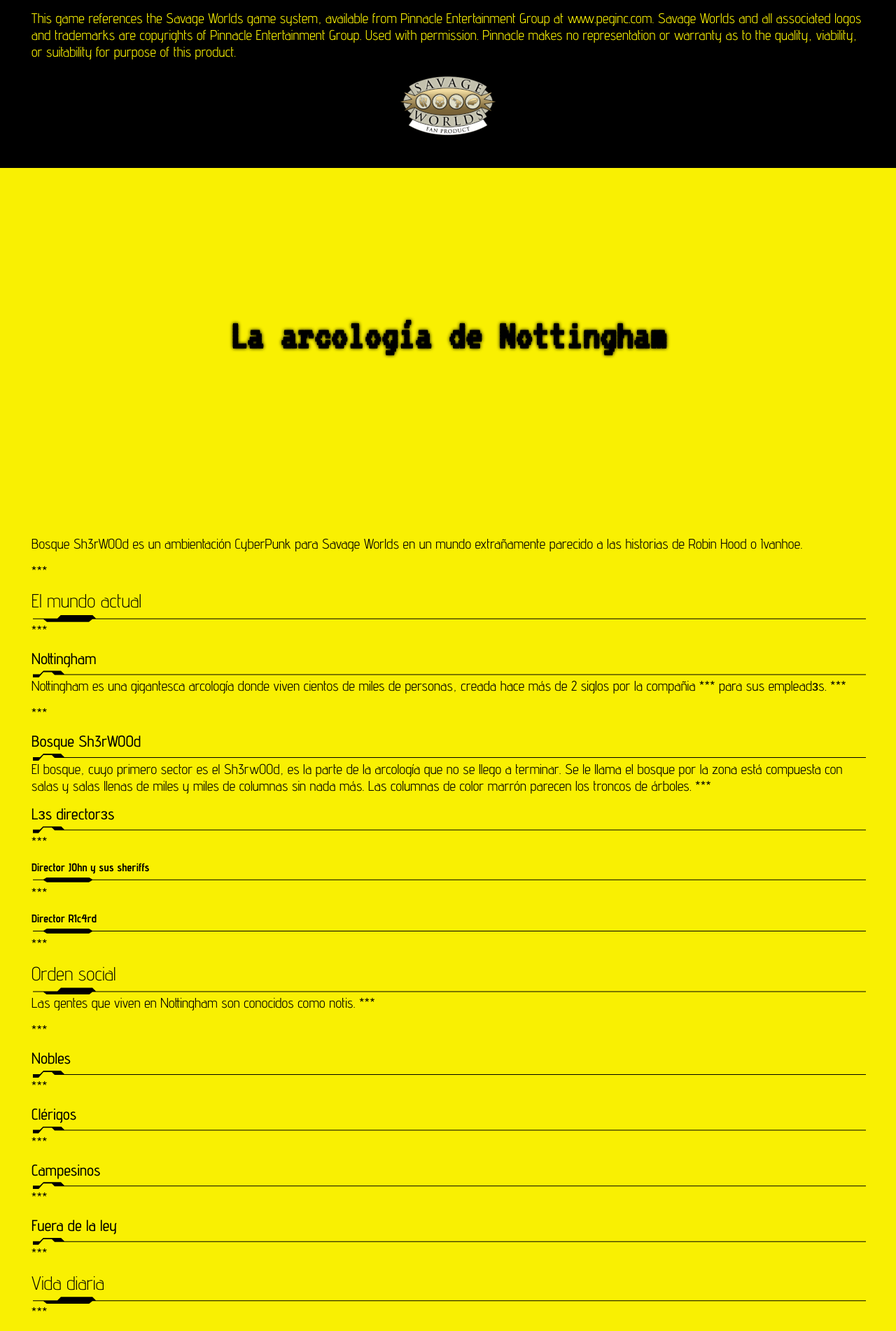
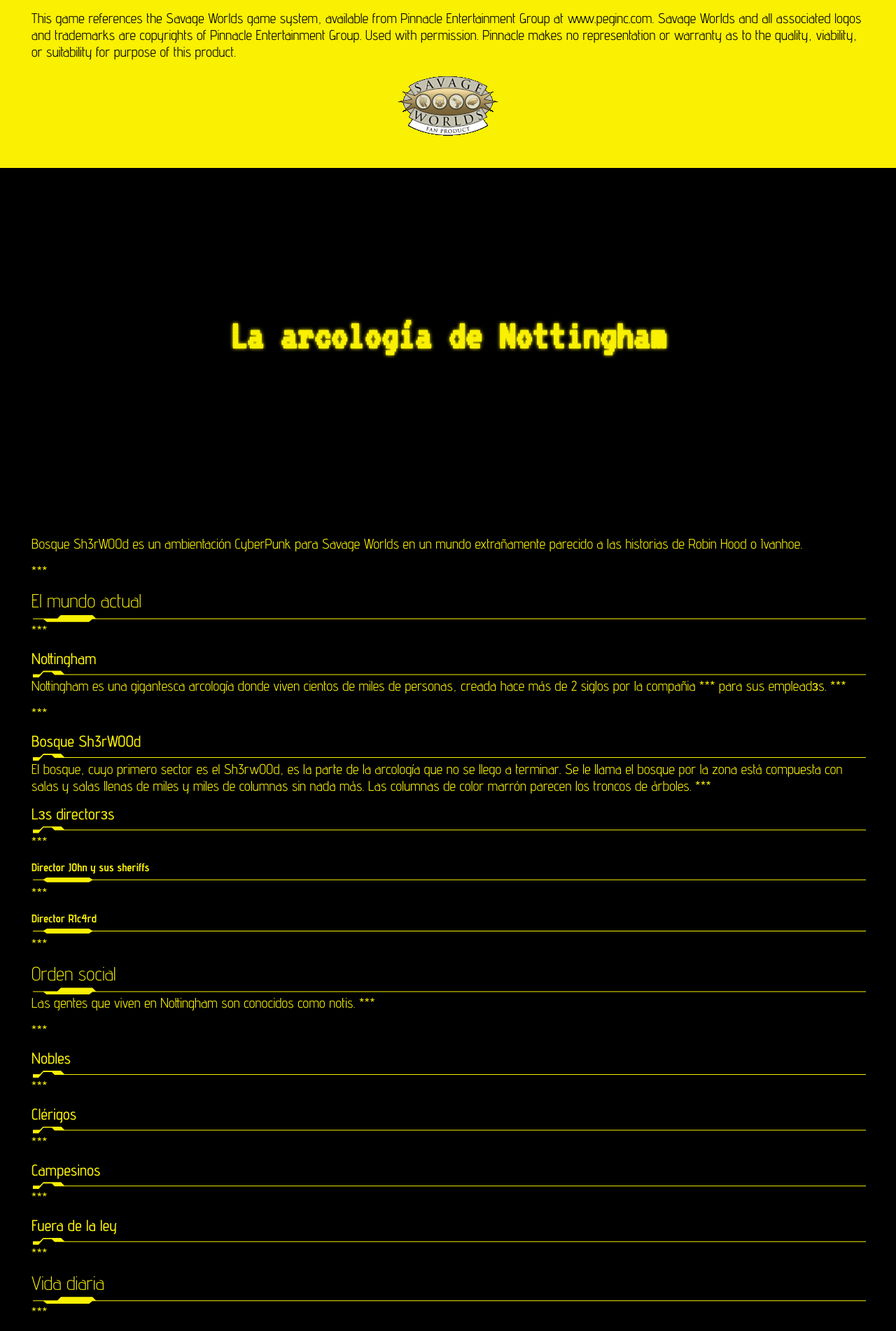
Before and after one commit to gwannon/bosque-Sh3rW00d, a PHP site: page / in a window 1280 px wide. Shown: the part 1341-3243 px from the top of the page at 70% size. Run offline with PHP 8.4, Linux system fonts and the light colour scheme.

Commit message:
Diseño portada

```diff
--- a/assests/css/style.css
+++ b/assests/css/style.css
@@ -131,8 +131,8 @@ h1 {
   }
 }
 
-body > section:nth-of-type(even),
-body > section:nth-of-type(even) { background: var(--black-color); color: var(--yellow-color); }
+body > section:nth-of-type(odd),
+body > section:nth-of-type(odd) { background: var(--black-color); color: var(--yellow-color); }
 
 body > section:before {
   opacity: 0;
@@ -202,29 +202,31 @@ section:nth-of-type(1) {
   align-content: center;
   padding: 10px;
   box-sizing: border-box;
+  /*background-color: var(--black-color)*/
+
 }
 
 section:nth-of-type(1) > div {
   width: 100%;
   max-width: 505px;
-  color: var(--yellow-color);
+  /*color: var(--yellow-color);*/
 }
 
 section:nth-of-type(1) > div > h1 {
   height: auto;
   margin: 0;
   background-color: transparent;
-  color: var(--yellow-color);
+  /*color: var(--yellow-color);*/
 }
 
 section:nth-of-type(1) > div:nth-of-type(3) {
   text-align: center;
 }
 
-section:nth-of-type(1) > div:nth-of-type(2) > h2:before,
+/*section:nth-of-type(1) > div:nth-of-type(2) > h2:before,
 section:nth-of-type(1) > div:nth-of-type(1) > h3:before {
   background-color: var(--yellow-color);
-}
+}*/
 
 section:nth-of-type(2) {
   padding-top: var(--padding);
@@ -285,7 +287,7 @@ h1 {
   margin-bottom: var(--padding);
 }
 
-section:nth-child(even) h1 {
+section:nth-child(odd) h1 {
   background-color: var(--black-color);
   color: var(--yellow-color);
   text-shadow: 0 0 5px var(--yellow-color);
@@ -479,16 +481,16 @@ h4:after {
   }
 }
 
-section:nth-child(even) h2,
-section:nth-child(even) h3,
-section:nth-child(even) h4 {
+section:nth-child(odd) h2,
+section:nth-child(odd) h3,
+section:nth-child(odd) h4 {
   color: var(--yellow-color);
 }
 
-section:nth-child(even) h2:before,
-section:nth-child(even) h3:before,
-section:nth-child(even) h4:before,
-section:nth-child(even) hr {
+section:nth-child(odd) h2:before,
+section:nth-child(odd) h3:before,
+section:nth-child(odd) h4:before,
+section:nth-child(odd) hr {
   background-color: var(--yellow-color);
 }
 
@@ -505,7 +507,7 @@ p.rule {
   position: relative;
 }
 
-section:nth-child(even) p.rule {
+section:nth-child(odd) p.rule {
   border: 30px solid var(--yellow-color);
   border-right: 5px solid var(--yellow-color);
   border-left: 5px solid var(--yellow-color);
@@ -528,8 +530,8 @@ p.seed:before {
   border-left: 2px solid var(--border-color);
 }
 
-section:nth-child(even) p.rule:before,
-section:nth-child(even) p.seed:before  {
+section:nth-child(odd) p.rule:before,
+section:nth-child(odd) p.seed:before  {
   background-color: var(--black-color);
   color: var(--yellow-color);
 }
@@ -551,7 +553,7 @@ p.seed:before {
   bottom: 9px;
 }
 
-section:nth-child(even) p.seed {
+section:nth-child(odd) p.seed {
   border: none;
   background-color: var(--yellow-color);
   color: var(--black-color);
@@ -584,7 +586,7 @@ ol > li:before {
   clip-path: polygon(0% 0%, 60% 0%, 100% 40%, 100% 100%, 0% 100%);
 }
 
-section:nth-child(even) ol > li:before {
+section:nth-child(odd) ol > li:before {
   color: var(--black-color);
   background-color: var(--yellow-color);
 }
--- a/index.html
+++ b/index.html
@@ -106,6 +106,7 @@
         abandonaron Nottingham, pero no es raro encontrar su tecnología. Aun teniendo muchos años de antiguedad
         es todavía muy superior y es muy apreciada y codiciada.</p>
       <p>***</p>
+      <div class="saltopagina"></div>
       <h3>Tecnología de lᴈs instaladorᴈs</h3>
       <p>La tecnología de lᴈs instaladorᴈs se basa principalmente en los nanobots. Miles de microrobots conectados
         que construyen los diseños de lᴈs instaladorᴈs. No solo construyen nuevos pisos de la arcología, sino que
```
